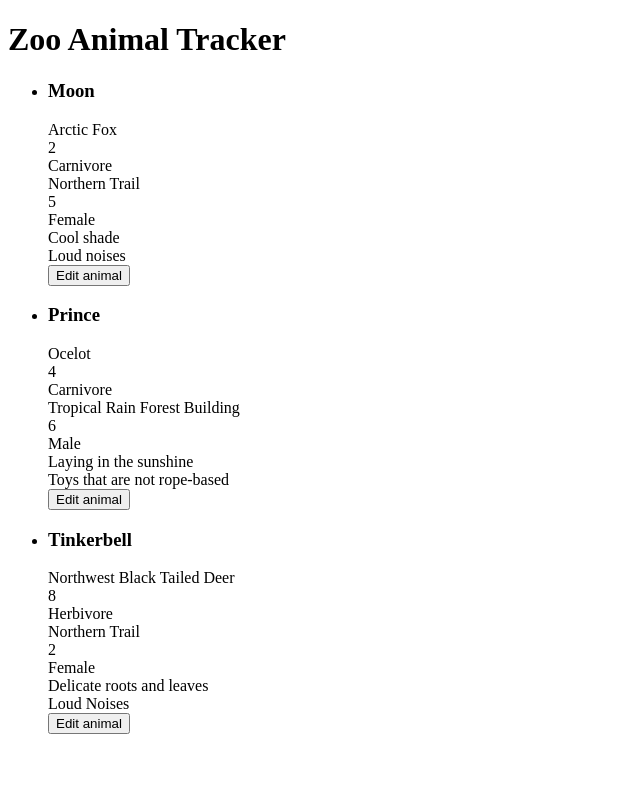
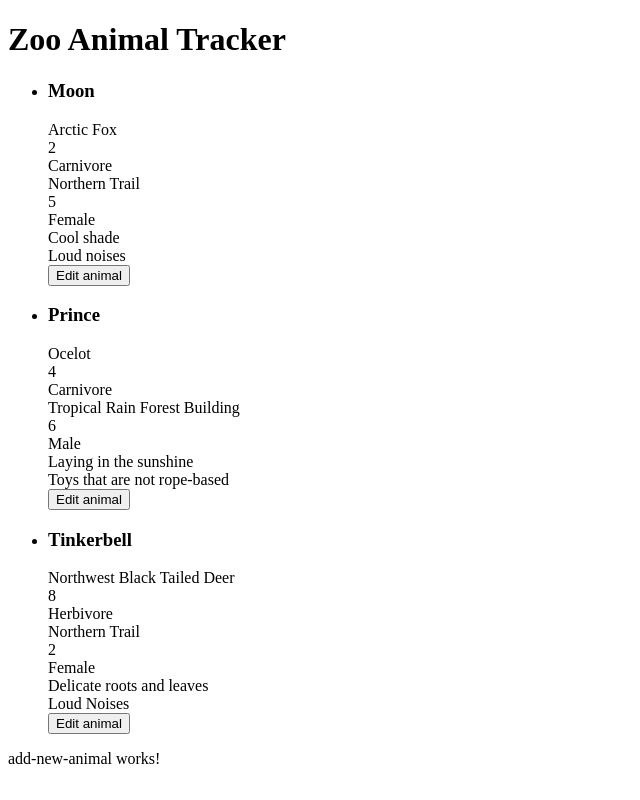
Before and after one commit to Griflongtin/ZooLife, an Angular app: page / in a window 1280 px wide. Shown: the whole page, without its empty margins (0-640 px from the left). Built offline with nearby package versions, Linux system fonts and the light colour scheme.

Commit message:
add the html ouput for add-new-animal to the app-componit.html

```diff
--- a/src/app/app.component.html
+++ b/src/app/app.component.html
@@ -3,3 +3,4 @@
 </h1>
 <app-list-component [animalList]="masterAnimalList" (clickAnimalEditbutton)="editAnimal($event)" ></app-list-component>
 <app-edit-animal [selectedEditAnimal]="selectedAnimal" (doneclickAnimalEditbutton)="finishedEditing()"></app-edit-animal>
+<app-add-new-animal></app-add-new-animal>
```
